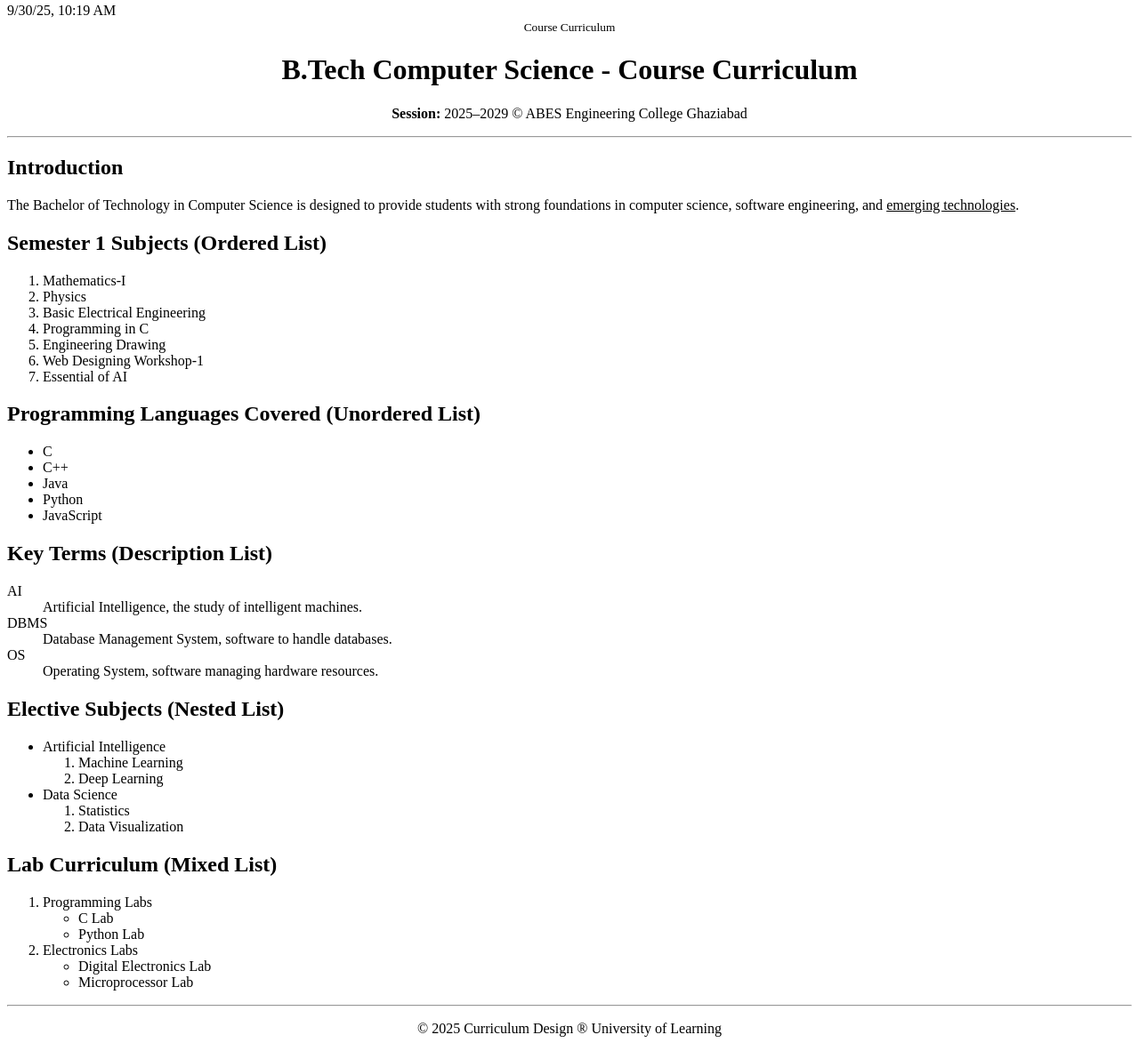
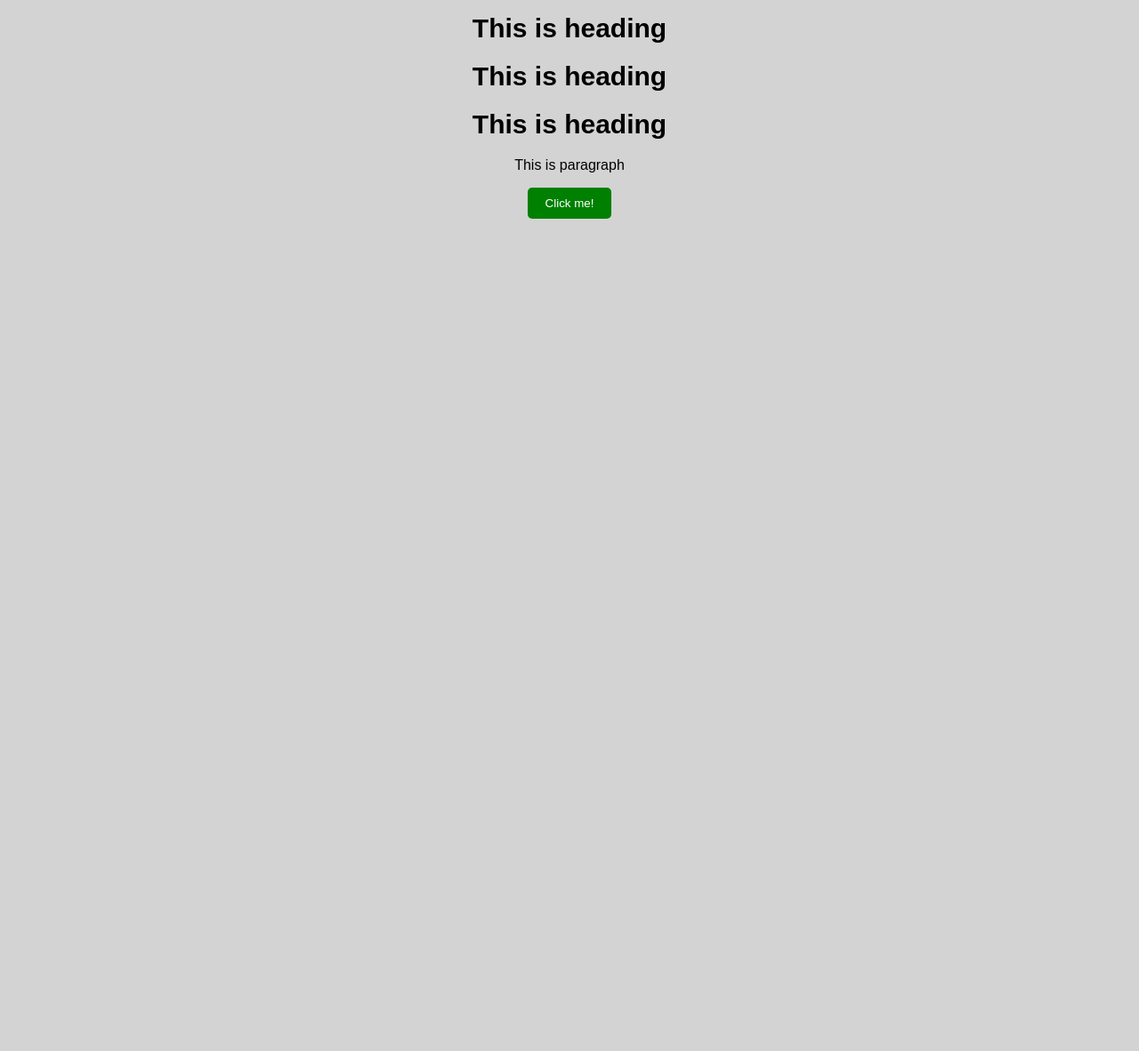
Before and after one commit to vishal6387447174-oss/Assignment-codes, a plain HTML site: page index1.html in a window 1280 px wide. Shown: the part 5-1187 px from the top of the page at 89% size. After the commit the page ends 800 px from the top, so only its background shows below. Drawn offline with Linux system fonts and the light colour scheme.

Commit message:
Simple CSS use

```diff
--- a/index1.html
+++ b/index1.html
@@ -1,92 +1,16 @@
 <!DOCTYPE html>
 <html lang="en">
 <head>
-
-    <title>B.Tech Computer Science - Course Curriculum</title>
+    <meta charset="UTF-8">
+    <meta name="viewport" content="width=device-width, initial-scale=1.0">
+    <title>CSS Level 1</title>
+    <link rel="stylesheet" href="style.css">
 </head>
 <body>
-    <date>9/30/25,</date>
-    <time>10:19 AM</time>
-    <header align="center">
-    <small>Course Curriculum</small>
-    <h1>B.Tech Computer Science - Course Curriculum</h1>
-    <p><strong>Session:</strong> 2025–2029 &copy; ABES Engineering College Ghaziabad</p>
-    <hr></hr>
-    </header>
-
-    <h2>Introduction</h2>
-    <p>
-        The Bachelor of Technology in Computer Science is designed to provide students with strong foundations
-        in computer science, software engineering, and <u>emerging technologies</u>.
-    </p>
-
-    <h2>Semester 1 Subjects (Ordered List)</h2>
-    <ol>
-        <li>Mathematics-I</li>
-        <li>Physics</li>
-        <li>Basic Electrical Engineering</li>
-        <li>Programming in C</li>
-        <li>Engineering Drawing</li>
-        <li>Web Designing Workshop-1</li>
-        <li>Essential of AI</li>
-    </ol>
-
-    <h2>Programming Languages Covered (Unordered List)</h2>
-    <ul>
-        <li>C</li>
-        <li>C++</li>
-        <li>Java</li>
-        <li>Python</li>
-        <li>JavaScript</li>
-    </ul>
-
-    <h2>Key Terms (Description List)</h2>
-    <dl>
-        <dt>AI</dt>
-        <dd>Artificial Intelligence, the study of intelligent machines.</dd>
-
-        <dt>DBMS</dt>
-        <dd>Database Management System, software to handle databases.</dd>
-
-        <dt>OS</dt>
-        <dd>Operating System, software managing hardware resources.</dd>
-    </dl>
-
-    <h2>Elective Subjects (Nested List)</h2>
-    <ul>
-        <li>Artificial Intelligence
-            <ol>
-                <li>Machine Learning</li>
-                <li>Deep Learning</li>
-            </ol>
-        </li>
-        <li>Data Science
-            <ol>
-                <li>Statistics</li>
-                <li>Data Visualization</li>
-            </ol>
-        </li>
-    </ul>
-
-    <h2>Lab Curriculum (Mixed List)</h2>
-    <ol>
-        <li>Programming Labs
-            <ul>
-                <li>C Lab</li>
-                <li>Python Lab</li>
-            </ul>
-        </li>
-        <li>Electronics Labs
-            <ul>
-                <li>Digital Electronics Lab</li>
-                <li>Microprocessor Lab</li>
-            </ul>
-        </li>
-    </ol>
-    <hr></hr>
-
-    <footer align="center">
-        <p>&copy; 2025 Curriculum Design &reg; University of Learning</p>
-    </footer>
+    <h1 id="headingOne">This is heading</h1>
+    <h1 id="headingTwo">This is heading</h1>
+    <h1 class="myClass">This is heading</h1>
+    <p>This is paragraph</p>
+    <button>Click me!</button>
 </body>
 </html>
```
